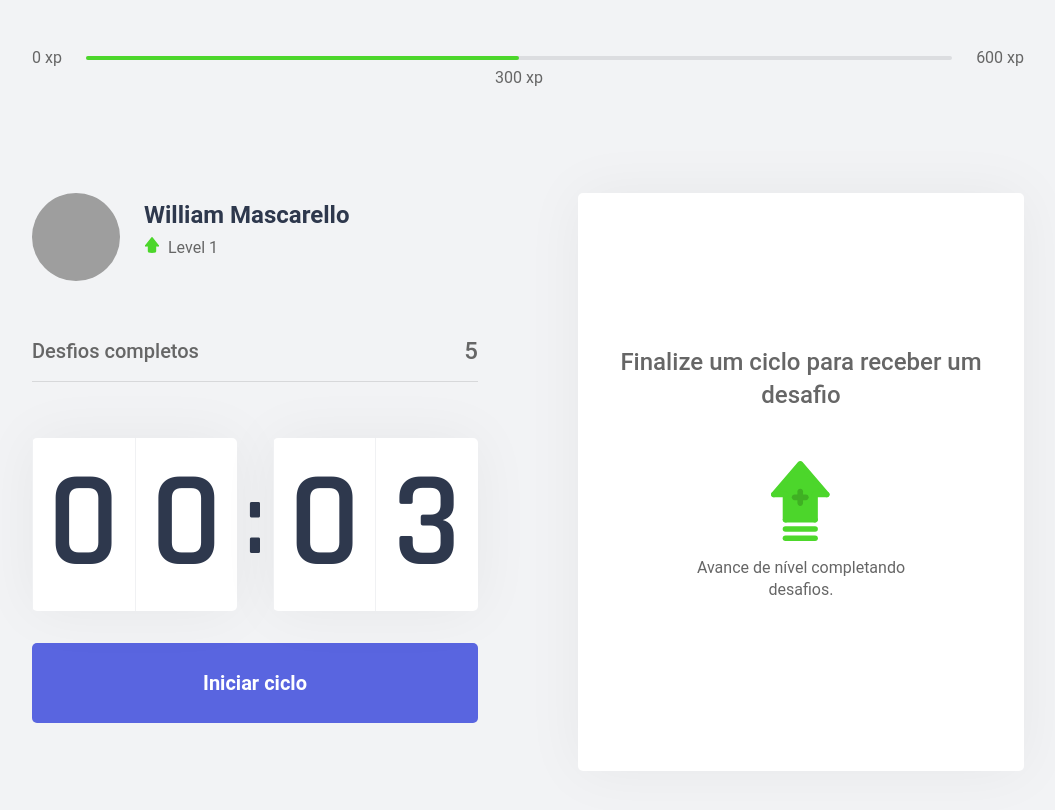
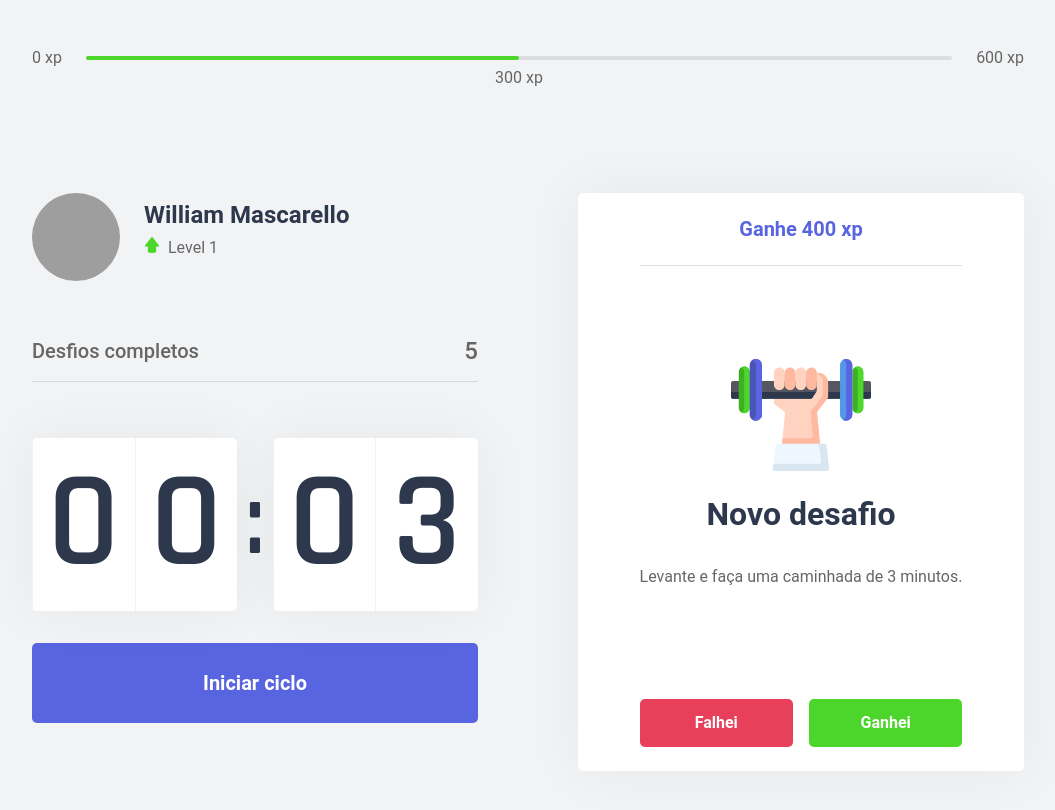
Before and after one commit to willmascarello/moveit-next, a Next.js app: page / in a window 1280 px wide. Shown: the top 810 px of the page, without its empty margins (112-1167 px from the left). Built offline with nearby package versions, Linux system fonts and the light colour scheme; grey boxes are pictures that could not be loaded.

Commit message:
Aula 3: Finalizado layout ChallengeBox

```diff
--- a/src/components/ChallengeBox.tsx
+++ b/src/components/ChallengeBox.tsx
@@ -1,8 +1,24 @@
 import styles from '../styles/components/ChallengeBox.module.css'
 
 export function ChallengeBox(){
+  const hasActiveChallenge = true;
+
   return(
     <div className={styles.ChallengeBoxContainer}>
+      {hasActiveChallenge ? (
+        <div className={styles.ChallengeActive}>
+          <header>Ganhe 400 xp</header>
+          <main>
+            <img src="icons/body.svg" alt="active"/>
+            <strong>Novo desafio</strong>
+            <p>Levante e faça uma caminhada de 3 minutos.</p>
+          </main>
+          <footer>
+            <button type="button" className={styles.challengeFailedButton}>Falhei</button>
+            <button type="button" className={styles.challengeSucceededButton}>Ganhei</button>
+          </footer>
+        </div>
+      ) : (
         <div className={styles.ChallengeNotActive}>
           <strong>Finalize um ciclo para receber um desafio</strong>
           <p>
@@ -10,7 +26,7 @@
             Avance de nível completando desafios.
           </p>
         </div>
-
+        )}
     </div>
   )
 }
--- a/src/styles/components/ChallengeBox.module.css
+++ b/src/styles/components/ChallengeBox.module.css
@@ -47,3 +47,73 @@
 .ChallengeNotActive p img {
   margin-bottom: 1rem;
 }
+
+.ChallengeActive {
+  height: 100%;
+
+  display: flex;
+  flex-direction: column;
+}
+
+.ChallengeActive header {
+  color: var(--blue);
+  font-weight: 600;
+  font-size:  1.25rem;
+  padding: 0 2rem 1.5rem;
+  border-bottom: 1px solid var(--gray-line);
+}
+
+.ChallengeActive main {
+  flex: 1;
+  display: flex;
+  flex-direction: column;
+  align-items: center;
+  justify-content: center;
+}
+
+.ChallengeActive main strong {
+  font-size: 2rem;
+  font-weight: 600;
+  color: var(--title);
+  margin: 1.5rem 0 1rem;
+}
+
+.ChallengeActive main p {
+  line-height: 1.5;
+}
+
+.ChallengeActive footer {
+  display: grid;
+  grid-template-columns: 1fr 1fr;
+  gap: 1rem;
+}
+
+.ChallengeActive  footer button {
+  height:  3rem;
+
+  display: flex;
+  align-items: center;
+  justify-content: center;
+
+  border: 0;
+  border-radius: 5px;
+
+  color: var(--white);
+
+  font-size: 1rem;
+  font-weight: 600;
+
+  transition: 0.2s;
+}
+
+.ChallengeActive footer button.challengeFailedButton {
+  background: var(--red);
+}
+
+.ChallengeActive footer button.challengeSucceededButton {
+  background: var(--green);
+}
+
+.ChallengeActive  footer button:hover {
+filter: brightness(0.9);
+}
```
Lines whose indentation alone changed are shown as unchanged.
